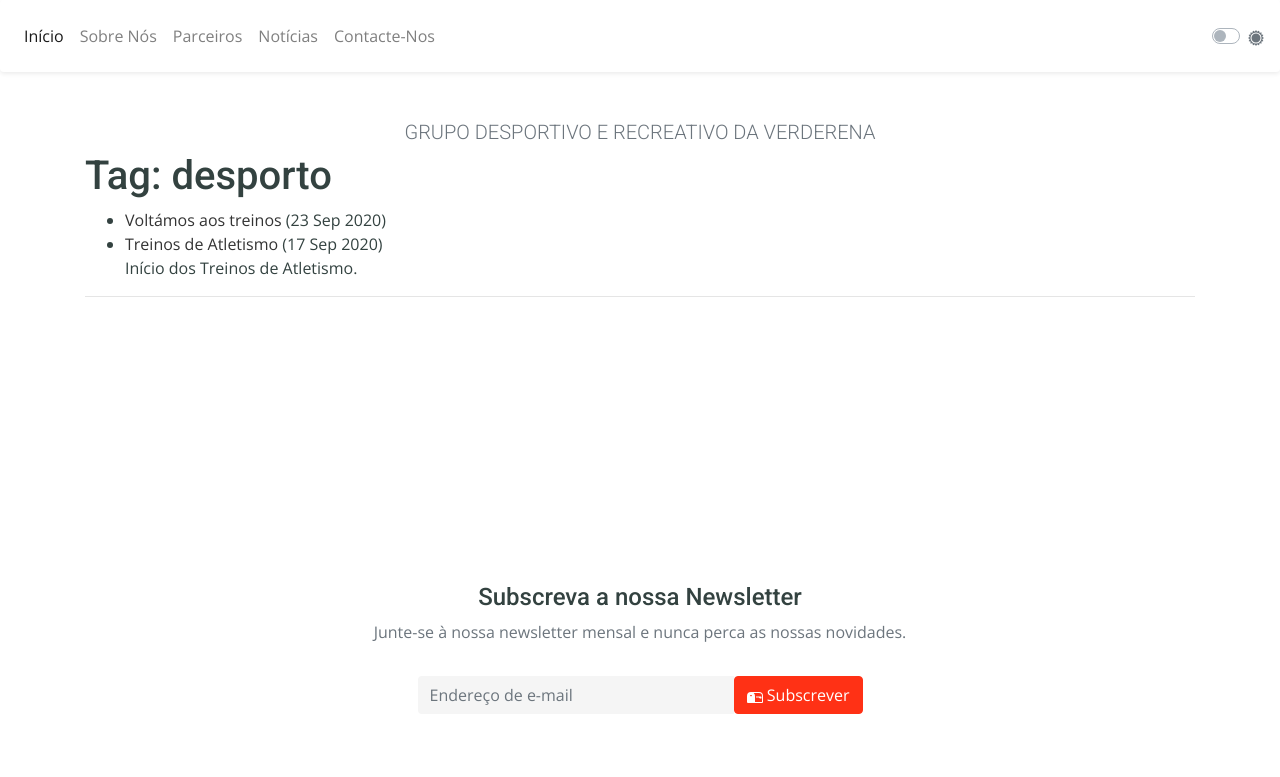
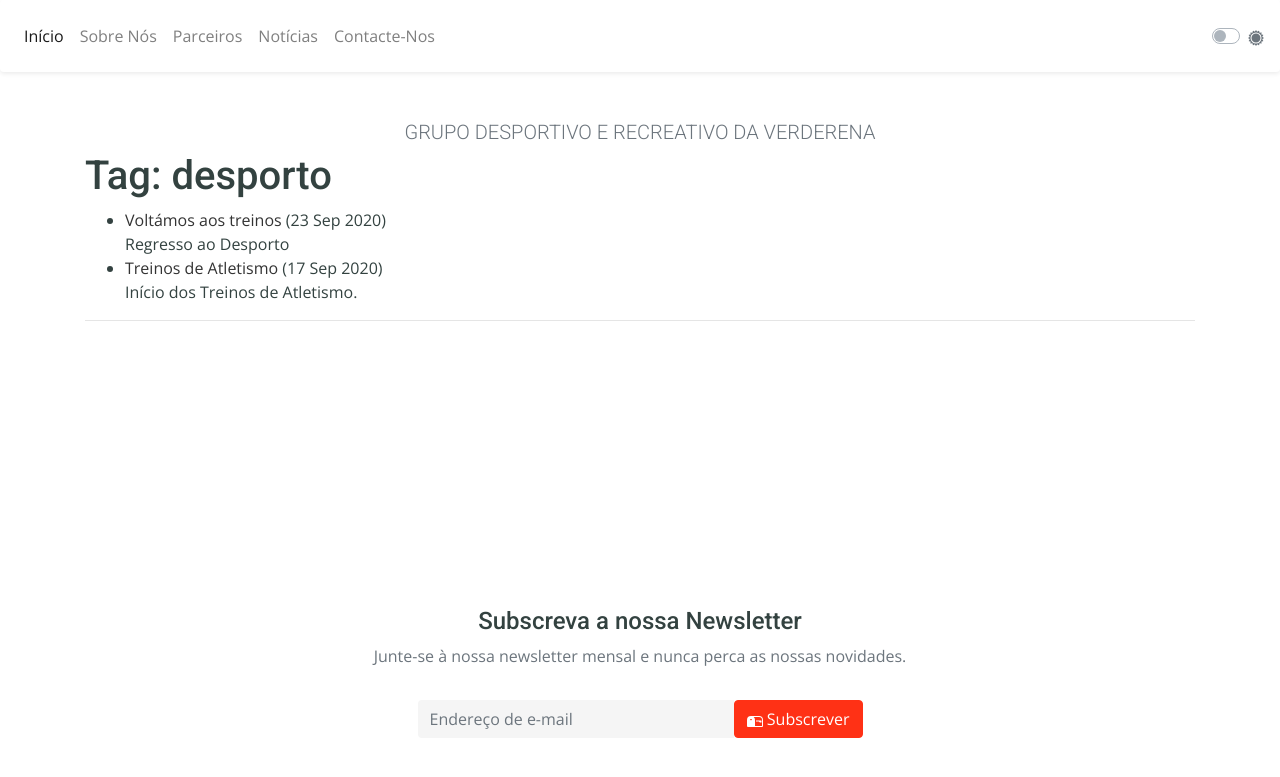
Before and after one commit to GDR-Verderena/gdr-verderena.github.io, a Jekyll site: the page built from tag/desporto.md, in a window 1280 px wide and 900 px high. Shown: the top 777 px of the window. Built offline with Jekyll 4.4.1, drawn with Linux system fonts in a browser that asks for light colours; nearby versions of some CDN libraries.

Commit message:
Update 2020-09-23-Voltamos aos Treinos.md

```diff
--- a/_posts/2020-09-23-Voltamos aos Treinos.md
+++ b/_posts/2020-09-23-Voltamos aos Treinos.md
@@ -3,7 +3,7 @@ layout: post
 title: "Voltámos aos treinos"
 date: 2020-09-23
 author: GDR Verderena
-description:
+description: Regresso ao Desporto
 featured-image: https://cld.pt/dl/thumb/bd63fb60-8b7b-4110-b453-7ff1dc00958f/voltamos/IMG_8612.jpg?format=jpeg&size=xl&crop=false
 
 tags: desporto informação
```
